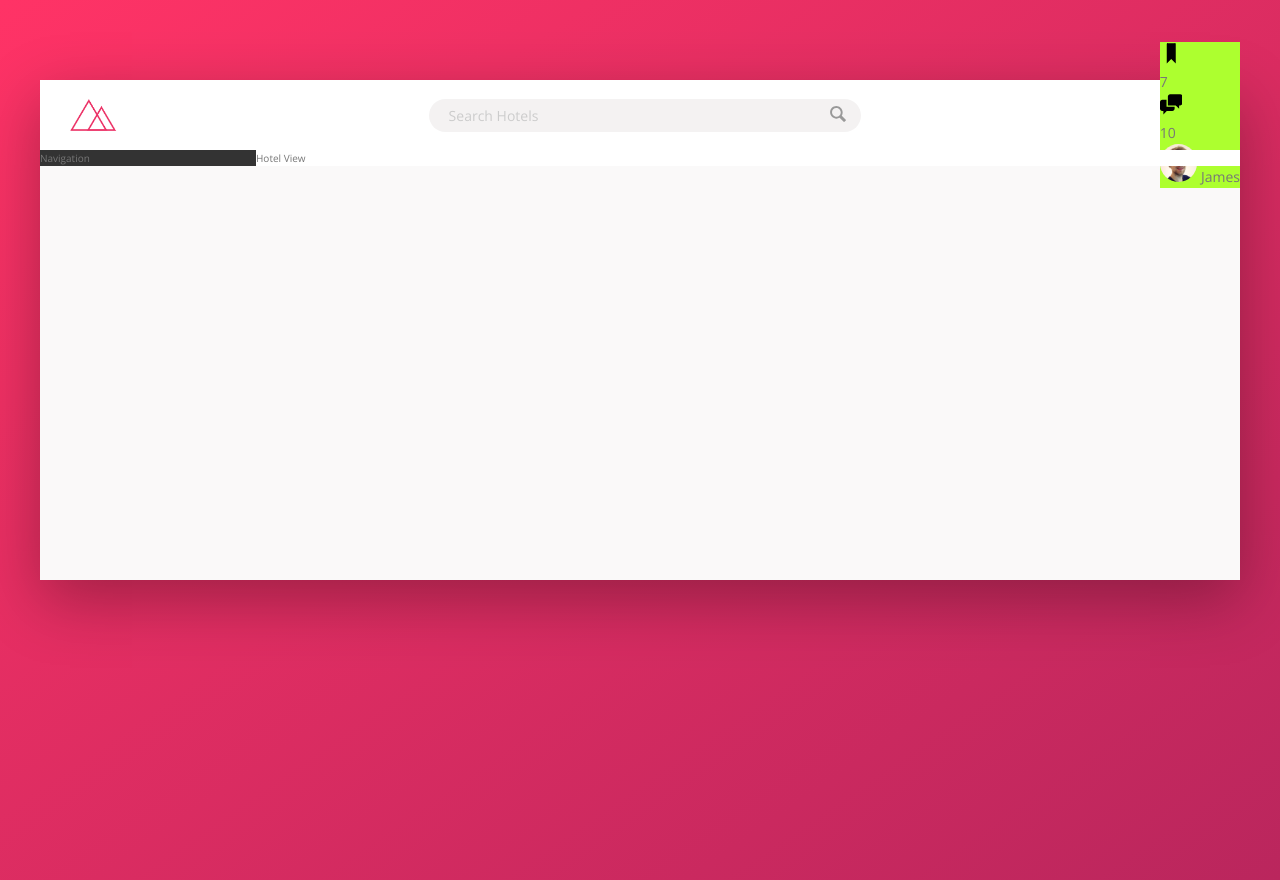
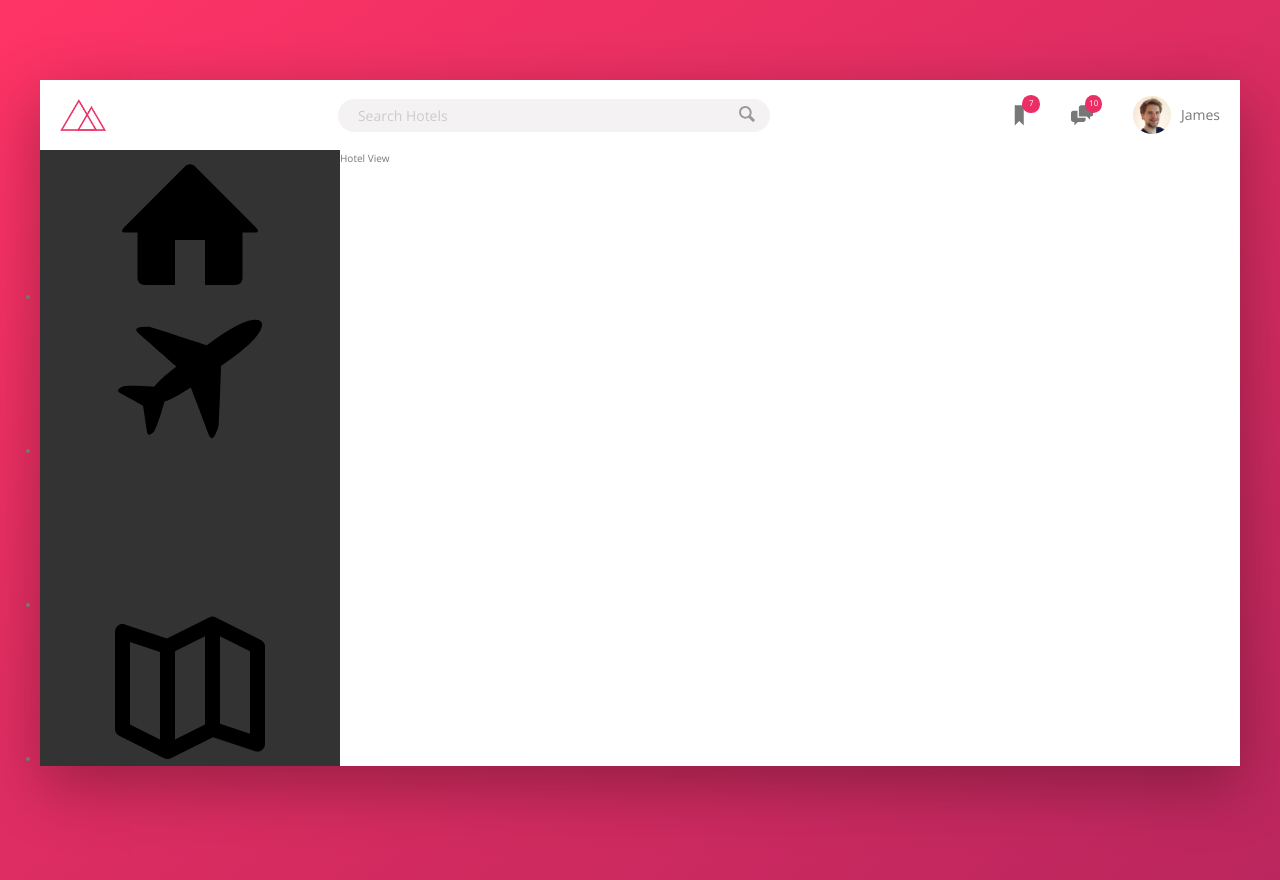
Before and after one commit to elhamposhtiban/Flex-box_project, a website: page index.html in a window 1280 px wide. Drawn offline with nearby package versions, Linux system fonts and the light colour scheme.

Commit message:
adding html tags for navigation part

```diff
--- a/index.html
+++ b/index.html
@@ -30,15 +30,17 @@
                        <svg class="user-nav__icon">
                            <use xlink:href="img/sprite.svg#icon-bookmark"></use>
                        </svg>
+                       <span class="user-nav__notification">7</span>
                    </div>
-                   <span class="user-nav__notification">7</span>
+
 
                    <div class="user-nav__icon-box">
                         <svg class="user-nav__icon">
                             <use xlink:href="img/sprite.svg#icon-chat"></use>
                         </svg>
+                        <span class="user-nav__notification">10</span>
                     </div>
-                    <span class="user-nav__notification">10</span>
+
                     <div class="user-nav__user">
                         <img src="img/user.jpg" alt="User Photo" class="user-nav__user-photo">
                         <span class="user-nav__user-name">James</span>
@@ -47,7 +49,36 @@
             </header>
             <div class="content">
                 <nav class="sidebar">
-                    Navigation
+                    <ul class="side-nav">
+                        <li class="side-nav__item">
+                            <a href="" class="side-nav__link">
+                                <svg class="side-nav__icon">
+                                    <use xlink:href="img/sprite.svg#icon-home"></use>
+                                </svg>
+                            </a>
+                        </li>
+                        <li class="side-nav__item">
+                            <a href="" class="side-nav__link">
+                                <svg class="side-nav__icon">
+                                    <use xlink:href="img/sprite.svg#icon-aircraft"></use>
+                                </svg>
+                            </a>
+                        </li>
+                        <li class="side-nav__item">
+                            <a href="" class="side-nav__link">
+                                <svg class="side-nav__icon">
+                                    <use xlink:href="img/sprite.svg# icon-key"></use>
+                                </svg>
+                            </a>
+                        </li>
+                        <li class="side-nav__item">
+                            <a href="" class="side-nav__link">
+                                <svg class="side-nav__icon">
+                                    <use xlink:href="img/sprite.svg#icon-map"></use>
+                                </svg>
+                            </a>
+                        </li>
+                    </ul>
                 </nav>
                 <main class="hotel-view">
                     Hotel View
--- a/sass/_component.scss
+++ b/sass/_component.scss
@@ -2,7 +2,7 @@
 ////// LOGO
 .logo {
     height: 3.25rem;
-    margin-left: 3rem;
+    margin-left: 2rem;
 }
 
 /////////////////////////////////////////
@@ -64,30 +64,53 @@
 ////// USER NAVIGATION
 
 .user-nav {
-    background-color: greenyellow;
+
+    display: flex;
+    align-items: center;
+    align-self: stretch;
+
+    & > * {
+      padding: 0 2rem;
+      cursor: pointer;
+      height: 100%;
+      display: flex;
+      align-items: center;
+    }
+
+    & > *:hover {
+        background-color: var(--color-Grey-light-2);
+    }
     &__icon-box {
-
+        position: relative;
     }
 
     &__icon {
         height: 2.25rem;
         width: 2.25rem;
+        fill: var(--color-Grey-dark-2);
     }
 
     &__notification {
 
-    }
-
-    &__user {
+        font-size: .8rem;
+        height: 1.75rem;
+        width: 1.75rem;
+        border-radius: 50%;
+        background-color: var(--color-Primary);
+        color: #fff;
+        position: absolute;
+        top: 1.5rem;
+        right: 1.1rem;
+        display: flex;
+        justify-content: center;
+        align-items: center;
 
     }
 
     &__user-photo {
         height: 3.75rem;
         border-radius: 50%;
+        margin-right: 1rem;
     }
 
-    &__user-name {
-
-    }
 }
```
Also changed, not shown: css/style.css.
